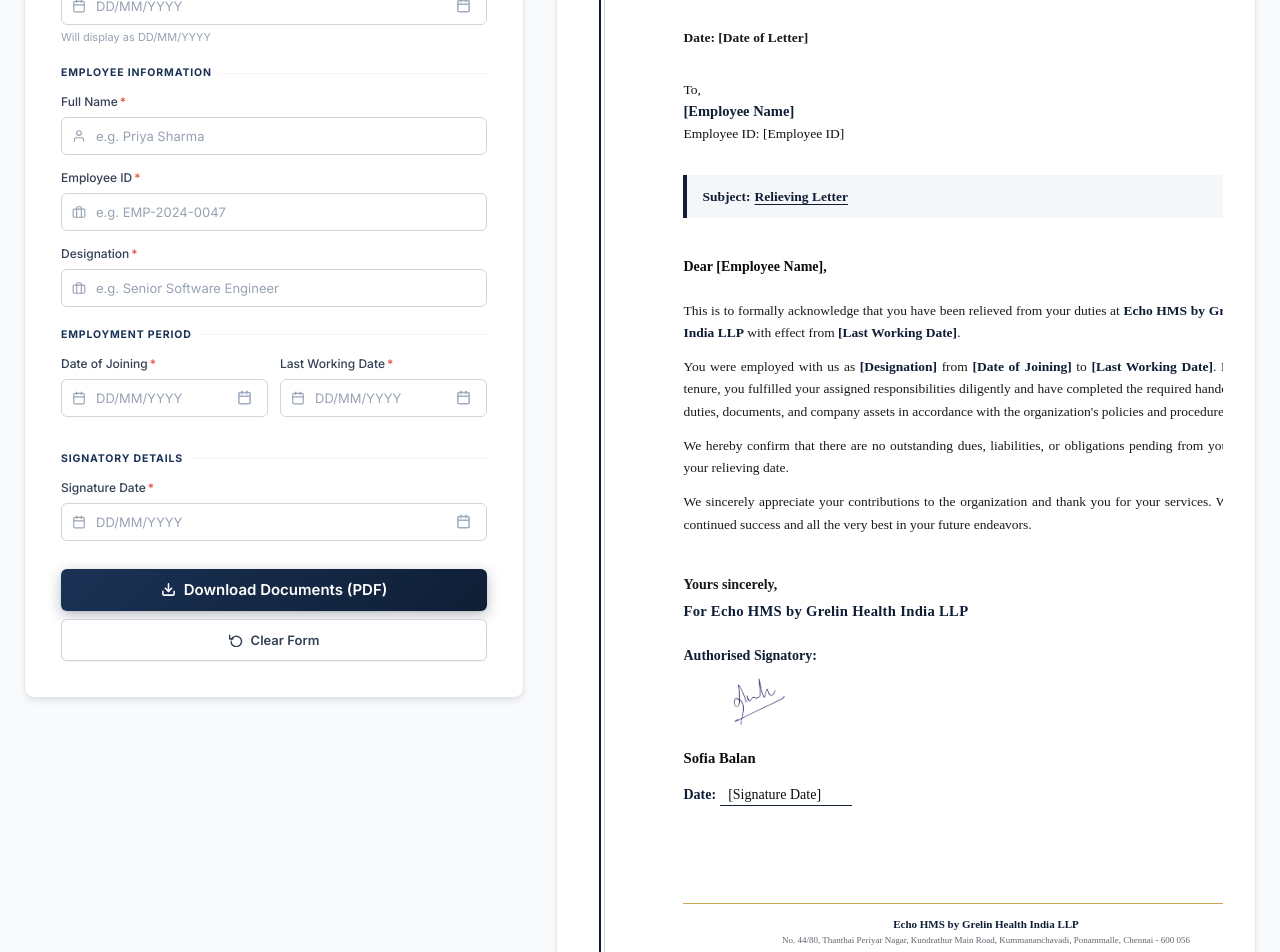
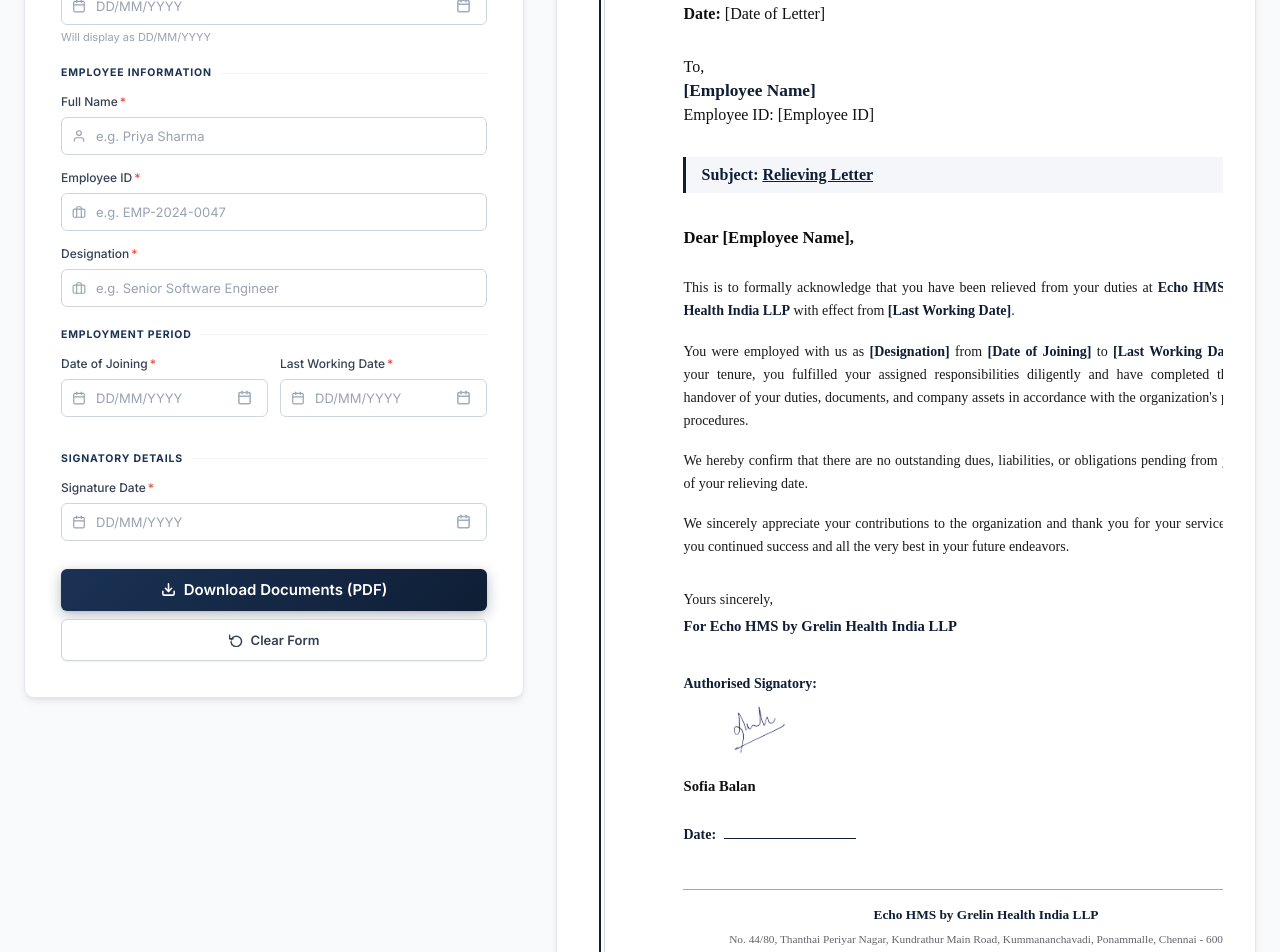
Before and after one commit to Grelinhealth20/relieving_letter, a React (Vite) app: page / in a window 1280 px wide. Shown: the part 340-1292 px from the top of the page. Built offline with nearby package versions, Linux system fonts and the light colour scheme.

Commit message:
feat: adjust CSS and layout for letter formatting and PDF date handling
Co-authored-by: grelinHealth <241117503+Grelinhealth20@users.noreply.github.com>

```diff
--- a/src/App.css
+++ b/src/App.css
@@ -420,8 +420,7 @@ label .req {
   display: flex;
   flex-direction: column;
   align-items: center;
-  justify-content: center;
-  padding: 24px 44px 20px;
+  justify-content: flex-start;
   background: #ffffff;
   position: relative;
   z-index: 1;
@@ -477,7 +476,6 @@ label .req {
 /* ── Letter Body ── */
 .letter-body {
   flex: 1;
-  padding: 32px 56px 24px;
   position: relative;
   z-index: 1;
 }
@@ -543,12 +541,13 @@ label .req {
 }
 
 .letter-para {
-  font-size: 13.5px;
+  font-size: 10.5pt;
   font-weight: 500;
   line-height: 1.65;
   color: #1a1a1a;
   text-align: justify;
-  margin-bottom: 12px;
+  margin-bottom: 4.5mm;
+  font-family: 'Times New Roman', serif;
 }
 
 .letter-para .bold-value {
@@ -567,7 +566,6 @@ label .req {
 
 /* ── Signoff ── */
 .letter-signoff {
-  padding: 0 56px 40px;
   position: relative;
   z-index: 1;
 }
--- a/src/App.jsx
+++ b/src/App.jsx
@@ -389,12 +389,16 @@ export default function App() {
     pdf.setFontSize(10.5);
     pdf.setTextColor(15, 30, 53);
     pdf.text('Date:', xStart, y);
+    const dateLabelW = pdf.getTextWidth('Date:');
+    const dateValueX = xStart + dateLabelW + 2;
     pdf.setFont('times', 'normal');
     pdf.setTextColor(17, 17, 17);
-    pdf.text(`  ${fSigDate || '___________'}`, xStart + pdf.getTextWidth('Date:'), y);
+    if (fSigDate) {
+      pdf.text(fSigDate, dateValueX, y);
+    }
     pdf.setDrawColor(15, 30, 53);
     pdf.setLineWidth(0.35);
-    pdf.line(xStart + pdf.getTextWidth('Date:  '), y + 1, xStart + pdf.getTextWidth('Date:  ') + 35, y + 1);
+    pdf.line(dateValueX, y + 1, dateValueX + 35, y + 1);
 
     const footerY = 267;
     pdf.setDrawColor(200, 169, 81);
@@ -649,12 +653,16 @@ export default function App() {
     pdf.setFontSize(10.5);
     pdf.setTextColor(15, 30, 53);
     pdf.text('Date:', xStart, y);
+    const dateLabelWExp = pdf.getTextWidth('Date:');
+    const dateValueXExp = xStart + dateLabelWExp + 2;
     pdf.setFont('times', 'normal');
     pdf.setTextColor(17, 17, 17);
-    pdf.text(`  ${fSigDate || '___________'}`, xStart + pdf.getTextWidth('Date:'), y);
+    if (fSigDate) {
+      pdf.text(fSigDate, dateValueXExp, y);
+    }
     pdf.setDrawColor(15, 30, 53);
     pdf.setLineWidth(0.35);
-    pdf.line(xStart + pdf.getTextWidth('Date:  '), y + 1, xStart + pdf.getTextWidth('Date:  ') + 38, y + 1);
+    pdf.line(dateValueXExp, y + 1, dateValueXExp + 35, y + 1);
 
     const footerY = 267;
     pdf.setDrawColor(200, 169, 81);
@@ -913,37 +921,56 @@ export default function App() {
           <div className="preview-scroll-container">
             <div className="letter-shadow-wrap">
               <div id="letter-preview">
-                <div className="letter-header">
-                  <img src="/logo.png" alt="Echo HMS Logo" className="letter-logo" />
+                {/* Header: logo centred, top at 17mm, height 8.28mm, gold line at 29.5mm */}
+                <div className="letter-header" style={{ paddingTop: '17mm', paddingBottom: '0', paddingLeft: '0', paddingRight: '0', alignItems: 'center', justifyContent: 'center' }}>
+                  <img
+                    src="/logo.png"
+                    alt="Echo HMS Logo"
+                    style={{ width: '52mm', height: '8.28mm', objectFit: 'contain', display: 'block' }}
+                  />
                 </div>
-                <div className="letter-header-accent" style={{ background: '#c8a951', height: '0.4mm', margin: '0 25mm' }} />
+                {/* Gold accent line — sits at ~25.28mm (logo bottom) + 4.22mm gap = 29.5mm from top */}
+                <div style={{ height: '0.4mm', background: '#c8a951', margin: '4.22mm 25mm 0' }} />
 
-                <div className="letter-body" style={{ padding: '20mm 25mm 10mm' }}>
-                  <div className="letter-date" style={{ marginBottom: '8mm' }}>
+                {/* Letter body — content starts at Date (y=39mm from page top, i.e. 9.5mm below gold line) */}
+                <div className="letter-body" style={{ padding: '9.5mm 25mm 0mm', flex: 1 }}>
+
+                  {/* Date — y=39mm from top */}
+                  <div style={{ fontSize: '12pt', marginBottom: '8.5mm', color: '#111111', fontFamily: "'Times New Roman', serif", lineHeight: 1.2 }}>
                     <strong>Date: </strong>{formatDate(form.letterDate) || '[Date of Letter]'}
                   </div>
 
-                  <div className="letter-to-block" style={{ marginBottom: '8mm' }}>
-                    <p>To,</p>
-                    <p className="to-name">{form.empName || '[Employee Name]'}</p>
-                    <p>Employee ID: {form.empId || '[Employee ID]'}</p>
+                  {/* To block — "To," at y=47.5mm */}
+                  <div style={{ marginBottom: '8mm', fontFamily: "'Times New Roman', serif", lineHeight: 1.45 }}>
+                    <p style={{ fontSize: '12pt', margin: '0 0 0', color: '#111' }}>To,</p>
+                    <p style={{ fontSize: '13pt', fontWeight: 800, color: '#0f1e35', margin: '0' }}>
+                      {form.empName || '[Employee Name]'}
+                    </p>
+                    <p style={{ fontSize: '12pt', margin: '0', color: '#111' }}>
+                      Employee ID: {form.empId || '[Employee ID]'}
+                    </p>
                   </div>
 
-                  <div className="letter-subject" style={{
+                  {/* Subject block — height 9.5mm, top border-left accent */}
+                  <div style={{
                     background: '#f4f6f9',
-                    borderLeft: '4px solid #0f1e35',
-                    padding: '3mm 4mm',
-                    marginBottom: '10mm',
+                    borderLeft: '3px solid #0f1e35',
+                    padding: '0 4mm',
+                    marginBottom: '8.5mm',
                     display: 'flex',
-                    gap: '4px'
+                    alignItems: 'center',
+                    height: '9.5mm',
+                    gap: '0',
+                    fontFamily: "'Times New Roman', serif",
                   }}>
-                    <span className="subj-label" style={{ fontWeight: 'bold', color: '#0f1e35' }}>Subject: </span>
-                    <span className="subj-text" style={{ fontWeight: 'bold', textDecoration: 'underline', color: '#0f1e35' }}>
+                    <span style={{ fontWeight: 'bold', color: '#0f1e35', fontSize: '12pt', whiteSpace: 'nowrap' }}>Subject:&nbsp;</span>
+                    <span style={{ fontWeight: 'bold', textDecoration: 'underline', color: '#0f1e35', fontSize: '12pt' }}>
                       {activePreviewTab === 'relieving' ? 'Relieving Letter' : 'Experience Certificate'}
                     </span>
                   </div>
 
-                  <div className="letter-salutation" style={{ fontWeight: 'bold', marginBottom: '6mm' }}>
+                  {/* Salutation — 18mm from subject top, i.e. 8.5mm after subject bottom */}
+                  <div style={{ fontSize: '12.5pt', fontWeight: 'bold', marginBottom: '7mm', color: '#0d0d0d', fontFamily: "'Times New Roman', serif" }}>
                     Dear {form.empName || '[Employee Name]'},
                   </div>
 
@@ -953,7 +980,7 @@ export default function App() {
                         This is to formally acknowledge that you have been relieved from your duties at <strong className="bold-value">Echo HMS by Grelin Health India LLP</strong> with effect from <strong className="bold-value">{formatDate(form.lastWorkingDate) || '[Last Working Date]'}</strong>.
                       </p>
                       <p className="letter-para">
-                        You were employed with us as <strong className="bold-value">{form.designation || '[Designation]'}</strong> from <strong className="bold-value">{formatDate(form.dateOfJoining) || '[Date of Joining]'}</strong> to <strong className="bold-value">{formatDate(form.lastWorkingDate) || '[Last Working Date]'}</strong>. During your tenure, you fulfilled your assigned responsibilities diligently and have completed the required handover of your duties, documents, and company assets in accordance with the organization's policies and procedures.
+                        You were employed with us as <strong className="bold-value">{form.designation || '[Designation]'}</strong> from <strong className="bold-value">{formatDate(form.dateOfJoining) || '[Date of Joining]'}</strong> to <strong className="bold-value">{formatDate(form.lastWorkingDate) || '[Last Working Date]'}</strong>. During your tenure, you fulfilled your assigned responsibilities diligently and have completed the required handover of your duties, documents, and company assets in accordance with the organization&apos;s policies and procedures.
                       </p>
                       <p className="letter-para">
                         We hereby confirm that there are no outstanding dues, liabilities, or obligations pending from your end as of your relieving date.
@@ -968,7 +995,7 @@ export default function App() {
                         This is to certify that you were employed with <strong className="bold-value">Echo HMS by Grelin Health India LLP</strong> as <strong className="bold-value">{form.designation || '[Designation]'}</strong> from <strong className="bold-value">{formatDate(form.dateOfJoining) || '[Date of Joining]'}</strong> to <strong className="bold-value">{formatDate(form.lastWorkingDate) || '[Last Working Date]'}</strong>.
                       </p>
                       <p className="letter-para">
-                        During your tenure with the organization, you were entrusted with responsibilities relevant to your role and demonstrated dedication, professionalism, and commitment in carrying out your duties. You consistently contributed to the organization's objectives and maintained a professional approach towards colleagues, clients, and assigned tasks.
+                        During your tenure with the organization, you were entrusted with responsibilities relevant to your role and demonstrated dedication, professionalism, and commitment in carrying out your duties. You consistently contributed to the organization&apos;s objectives and maintained a professional approach towards colleagues, clients, and assigned tasks.
                       </p>
                       <p className="letter-para">
                         We appreciate your contributions during your association with us and thank you for your services. We wish you every success and prosperity in your future professional endeavors.
@@ -976,35 +1003,33 @@ export default function App() {
                     </>
                   )}
 
-                  <div className="letter-signoff" style={{ marginTop: '10mm', padding: 0 }}>
-                    <p className="letter-yours" style={{ fontSize: '10.5pt', margin: 0, color: '#1a1a1a' }}>Yours sincerely,</p>
-                    <p className="letter-for-company" style={{ fontSize: '11pt', fontWeight: 'bold', color: '#0f1e35', marginTop: '1.5mm', marginBottom: '6mm' }}>
+                  {/* Signoff — matches PDF signoff block */}
+                  <div style={{ marginTop: '8mm', padding: 0, fontFamily: "'Times New Roman', serif" }}>
+                    <p style={{ fontSize: '10.5pt', margin: '0', color: '#1a1a1a' }}>Yours sincerely,</p>
+                    <p style={{ fontSize: '11pt', fontWeight: 'bold', color: '#0f1e35', margin: '1.5mm 0 9.5mm' }}>
                       For Echo HMS by Grelin Health India LLP
                     </p>
-
-                    <p style={{ fontSize: '10.5pt', fontWeight: 'bold', color: '#0f1e35', marginBottom: '3mm' }}>Authorised Signatory:</p>
-
-                    <div className="sig-row-img" style={{ marginBottom: '5mm', display: 'flex', alignItems: 'center' }}>
+                    <p style={{ fontSize: '10.5pt', fontWeight: 'bold', color: '#0f1e35', margin: '0 0 3mm' }}>Authorised Signatory:</p>
+                    <div style={{ marginBottom: '5.2mm', display: 'flex', alignItems: 'center' }}>
                       <img src="/signature.png" alt="Signature" style={{ height: '13.3mm', width: '38mm', objectFit: 'contain' }} />
                     </div>
-
-                    <p style={{ fontSize: '11pt', fontWeight: 'bold', marginBottom: '4mm' }}>Sofia Balan</p>
-
-                    <div style={{ display: 'flex', alignItems: 'center', gap: '4px' }}>
-                      <span style={{ fontSize: '10.5pt', fontWeight: 'bold', color: '#0f1e35' }}>Date:</span>
-                      <span style={{ borderBottom: '1px solid #0f1e35', minWidth: '35mm', paddingLeft: '8px', fontSize: '10.5pt' }}>
-                        {formatDate(form.sigDate) || '[Signature Date]'}
+                    <p style={{ fontSize: '11pt', fontWeight: 'bold', color: '#111', margin: '0 0 7mm' }}>Sofia Balan</p>
+                    <div style={{ display: 'flex', alignItems: 'baseline', gap: '2mm' }}>
+                      <span style={{ fontSize: '10.5pt', fontWeight: 'bold', color: '#0f1e35', whiteSpace: 'nowrap' }}>Date:</span>
+                      <span style={{ borderBottom: '0.35mm solid #0f1e35', minWidth: '35mm', paddingLeft: '2mm', fontSize: '10.5pt', color: '#111' }}>
+                        {formatDate(form.sigDate) || ''}
                       </span>
                     </div>
                   </div>
                 </div>
 
-                <div className="letter-footer" style={{ marginTop: 'auto', padding: '10mm 25mm 8mm', textAlign: 'center' }}>
-                  <div style={{ borderTop: '0.5mm solid #c8a951', margin: '0 auto 3mm' }} />
-                  <p style={{ fontWeight: 'bold', color: '#0f1e35', fontSize: '11px', margin: 0 }}>
+                {/* Footer — anchored at footerY=267mm from top: gold line at 263mm */}
+                <div style={{ marginTop: 'auto', padding: '0 25mm 8mm', textAlign: 'center', fontFamily: "'Times New Roman', serif" }}>
+                  <div style={{ borderTop: '0.5mm solid #c8a951', marginBottom: '4mm' }} />
+                  <p style={{ fontWeight: 'bold', color: '#0f1e35', fontSize: '10pt', margin: 0 }}>
                     Echo HMS by Grelin Health India LLP
                   </p>
-                  <p style={{ color: '#64646e', fontSize: '9px', margin: '2px 0 0' }}>
+                  <p style={{ color: '#64646e', fontSize: '8.5pt', margin: '1.5mm 0 0' }}>
                     No. 44/80, Thanthai Periyar Nagar, Kundrathur Main Road, Kummananchavadi, Ponammalle, Chennai - 600 056
                   </p>
                 </div>
```
